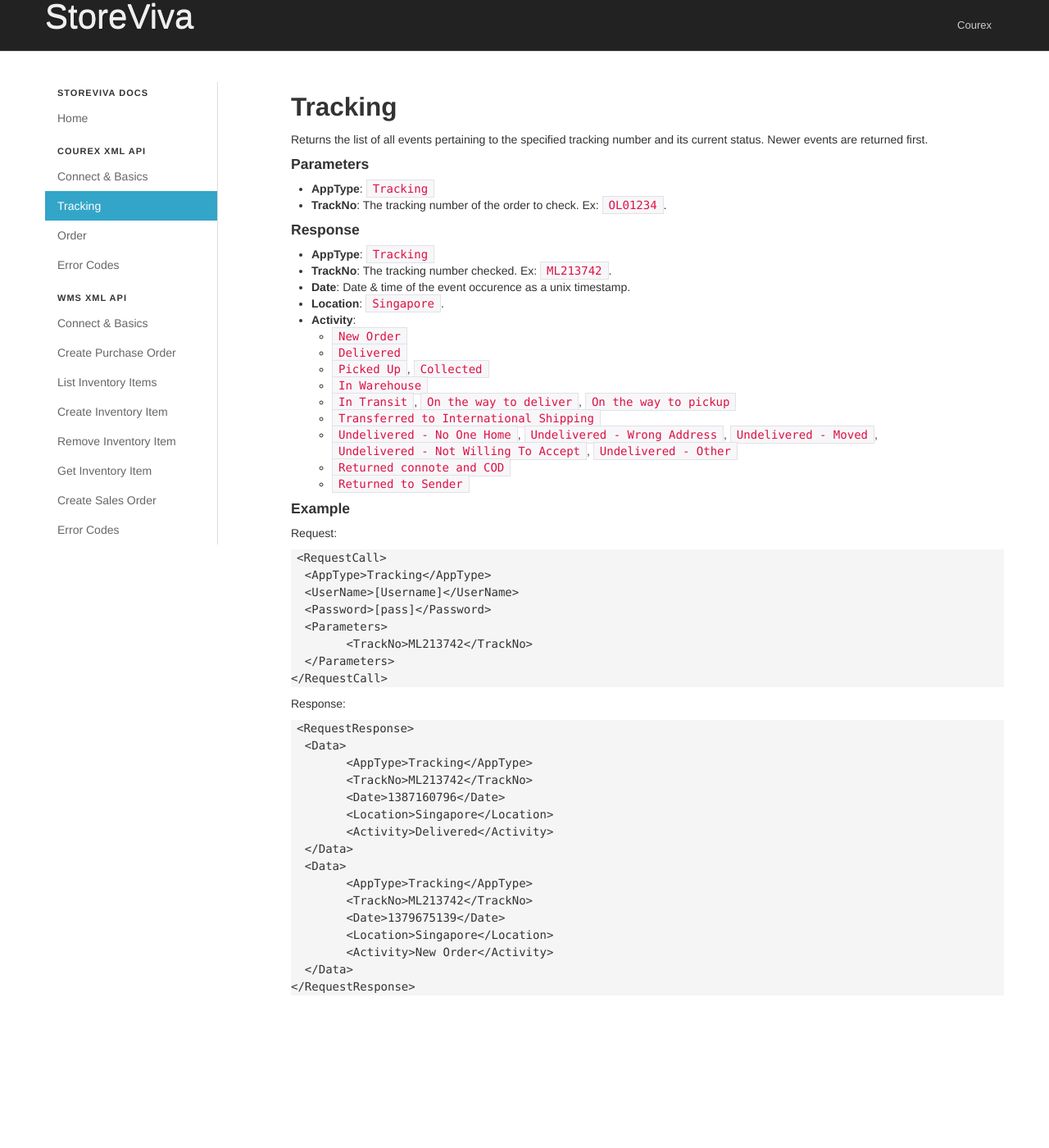
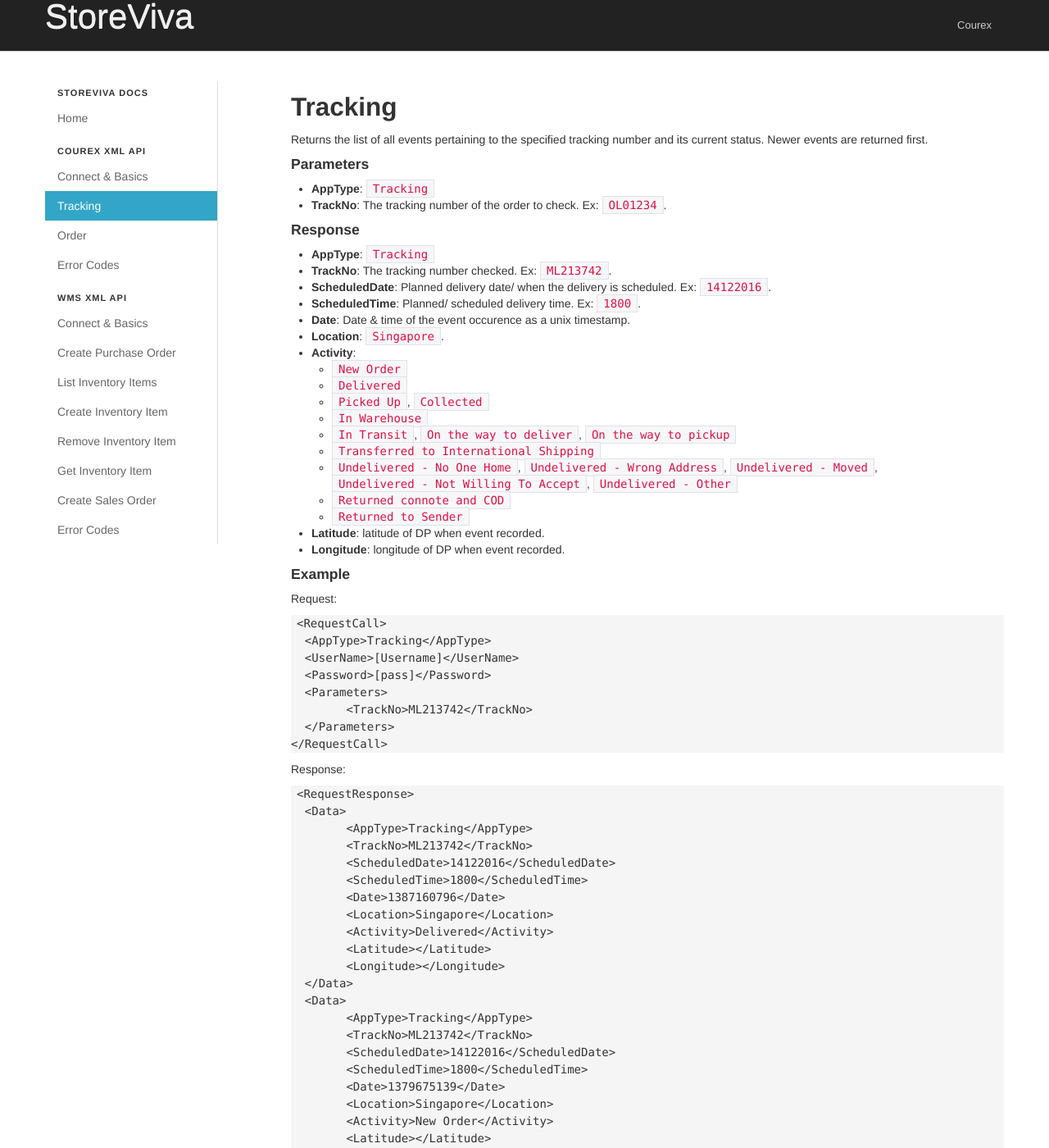
Before and after one commit to storeviva/storeviva.github.io, a Jekyll site: the page built from courex_xml/tracking.md, in a window 1280 px wide and 1400 px high. Shown: the whole window at 82% size. Built offline with Jekyll 4.4.1, drawn with Linux system fonts in a browser that asks for light colours; nearby versions of some CDN libraries; Markdown is read by kramdown in place of the engine named in the settings; some of the changed text lies outside the part shown.

Commit message:
update courex_xml/tracking.md: new fields in response;

````diff
--- a/courex_xml/tracking.md
+++ b/courex_xml/tracking.md
@@ -15,6 +15,8 @@
 #### Response
 - **AppType**: ```Tracking```
 - **TrackNo**: The tracking number checked. Ex: ```ML213742```.
+- **ScheduledDate**: Planned delivery date/ when the delivery is scheduled. Ex: ```14122016```.
+- **ScheduledTime**: Planned/ scheduled delivery time. Ex: ```1800```.
 - **Date**: Date & time of the event occurence as a unix timestamp.
 - **Location**: ```Singapore```.
 - **Activity**:
@@ -27,6 +29,8 @@
   - ```Undelivered - No One Home```, ```Undelivered - Wrong Address```, ```Undelivered - Moved```, ```Undelivered - Not Willing To Accept```, ```Undelivered - Other```
   - ```Returned connote and COD```
   - ```Returned to Sender```
+- **Latitude**: latitude of DP when event recorded.
+- **Longitude**: longitude of DP when event recorded.
 
 #### Example
 
@@ -50,16 +54,24 @@
   <Data>
    	<AppType>Tracking</AppType>
    	<TrackNo>ML213742</TrackNo>
+   	<ScheduledDate>14122016</ScheduledDate>
+   	<ScheduledTime>1800</ScheduledTime>
    	<Date>1387160796</Date>
    	<Location>Singapore</Location>
    	<Activity>Delivered</Activity>
+   	<Latitude></Latitude>
+   	<Longitude></Longitude>
   </Data>
   <Data>
    	<AppType>Tracking</AppType>
    	<TrackNo>ML213742</TrackNo>
+   	<ScheduledDate>14122016</ScheduledDate>
+   	<ScheduledTime>1800</ScheduledTime>
    	<Date>1379675139</Date>
    	<Location>Singapore</Location>
    	<Activity>New Order</Activity>
+   	<Latitude></Latitude>
+   	<Longitude></Longitude>
   </Data>
 </RequestResponse>
 ```
````
